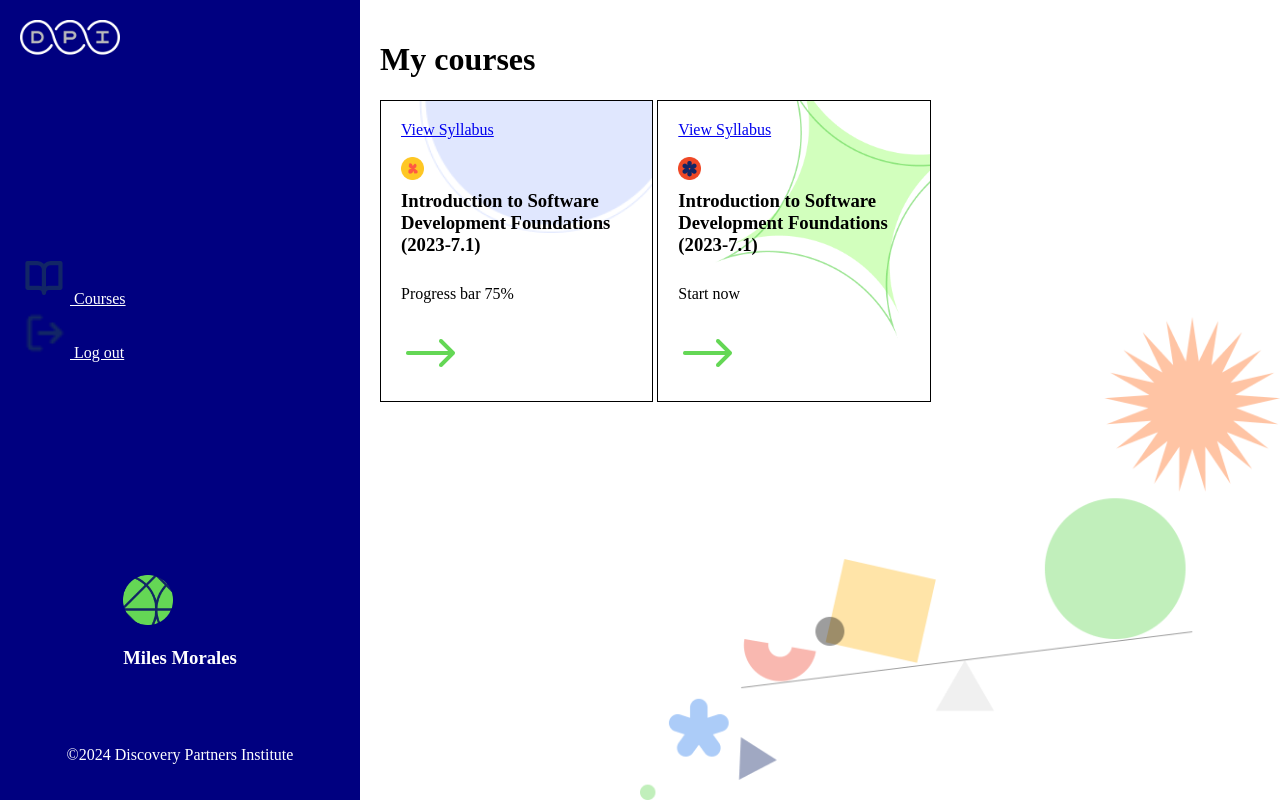
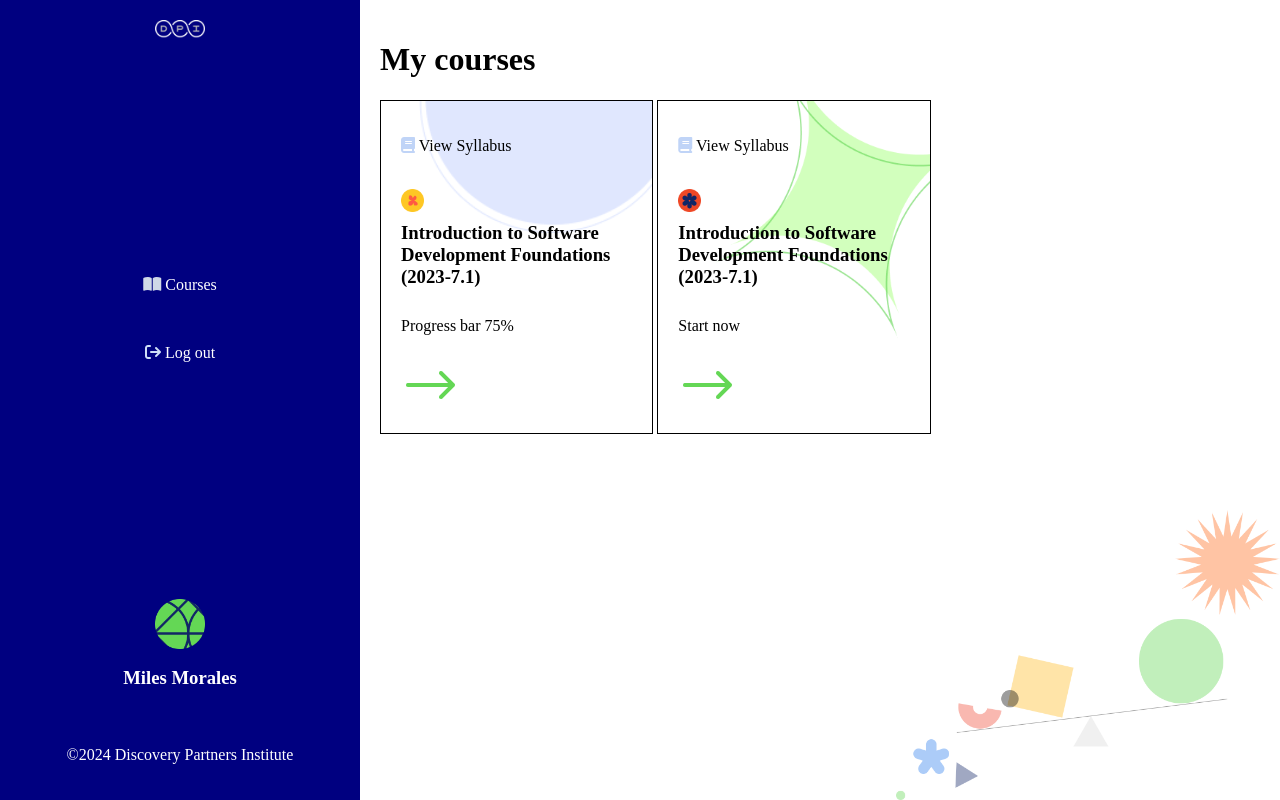
Before and after one commit to brendareyes-techprep/take_home_assignment, a website: page index.html in a window 1280 px wide. Drawn offline with Linux system fonts and the light colour scheme.

Commit message:
trying to fix the view syllabus and make the background smaller

```diff
--- a/index.html
+++ b/index.html
@@ -5,6 +5,7 @@
     <meta charset="UTF-8">
     <title>Take Home Assignment</title>
     <link rel="stylesheet" href="styles.css">
+    <script src="https://kit.fontawesome.com/649c58b411.js" crossorigin="anonymous"></script>
 </head>
 
 <body>
@@ -14,9 +15,9 @@
                 <img src="assets/DPI Logo.png" alt="DPI Logo">
             </div>
             <div class="icons">
-                <a class="icon-link" href="#"><img src="assets/Nav-course icon-hollow.svg"> Courses </a>
+                <p><a class="icon-link" href="#"><i class="fa-solid fa-book-open" style="color: #cfd8e7;"></i></a> Courses </p>
                 <br>
-                <a class="icon-link" href="#"><img src="assets/Nav-logout icon-hollow.png"> Log out</a>
+                <p><a class="icon-link" href="#"><i class="fa-solid fa-arrow-right-from-bracket" style="color: #cfdef7;"></i></a> Log out</p>
             </div>
             <div class="sidebar-footer">
                 <div class="user">
@@ -35,7 +36,7 @@
             </div>
             <div>
                 <div class="card card1">
-                    <a class="syllabus-link" href="#">View Syllabus</a>
+                    <p><a class="syllabus-link" href="#"><i class="fa-solid fa-book" style="color: #c0d4f7;"></i></a> View Syllabus</p>
                     <br>
                     <img class="course-icon" src="assets/card thumbnail.png" alt="Course Icon">
                     <h3 class="course-name">Introduction to Software Development Foundations (2023-7.1)</h3>
@@ -44,7 +45,7 @@
                     <a href="#" class="arrow-link"><img src="assets/arrow-default.png" alt="arrow"></a>
                 </div>
                 <div class="card card2">
-                    <a class="syllabus-link" href="#">View Syllabus</a>
+                    <p><a class="syllabus-link" href="#"><i class="fa-solid fa-book" style="color: #c0d4f7;"></i></a> View Syllabus</p>
                     <br>
                     <img class="course-icon" src="assets/card thumbnail 2.png" alt="Course Icon">
                     <h3 class="course-name">Introduction to Software Development Foundations (2023-7.1)</h3>
--- a/styles.css
+++ b/styles.css
@@ -4,7 +4,7 @@ body {
     background-position: right bottom;
     background-repeat: no-repeat;
     background-attachment: fixed;
-    background-size: 50%;
+    background-size: 30%;
     height: 100vh;
     margin: 0;
 }
@@ -21,12 +21,6 @@ body {
     flex-direction: column;
     justify-content: space-between;
 }
-.sidebar-content, .sidebar-footer {
-    display: flex;
-    flex-direction: column;
-    align-items: center;
-    width: 100%;
-}
 .main-content {
     flex: 1;
     padding: 20px;
@@ -34,23 +28,24 @@ body {
     flex-direction: column;
     align-items: flex-start;
 }
-.icons img, .user img {
+.logo, .icons, .user {
+    display: flex;
+    flex-direction: column;
+    align-items: center;
+    justify-content: center;
     width: 100%;
+}
+.icons img,
+.user img {
     max-width: 50px;
 }
 .logo img{
-    width: 100%;
-    align-items: center;
-    max-width: 100px;
+    max-width: 50px;
+    max-height: 50px;
 }
 .user h3 {
     text-align: center;
     width: 100%;
-}
-.icon-link {
-    text-align: center;
-    width: 100%;
-    color: white;
 }
 .footer{
     text-align: center;
@@ -58,9 +53,6 @@ body {
     position: sticky;
     bottom: 0;
     left: 0;
-}
-.icons, .user {
-    margin-bottom: 20px;
 }
 .footer p{
     margin-top: 20px;
@@ -78,7 +70,7 @@ body {
     border: 1px solid black;
 }
 .syllabus-link {
-    text-align: end;
+    justify-content: end;
     top: 10px;
     right: 10px;
 }
@@ -98,6 +90,7 @@ body {
 .arrow-link {
     margin-top: 10px;
     align-self: flex-start;
+    width: 50%;
 }
 .card1 {
     background-image: url(assets/card\ bg-1.png);
```
